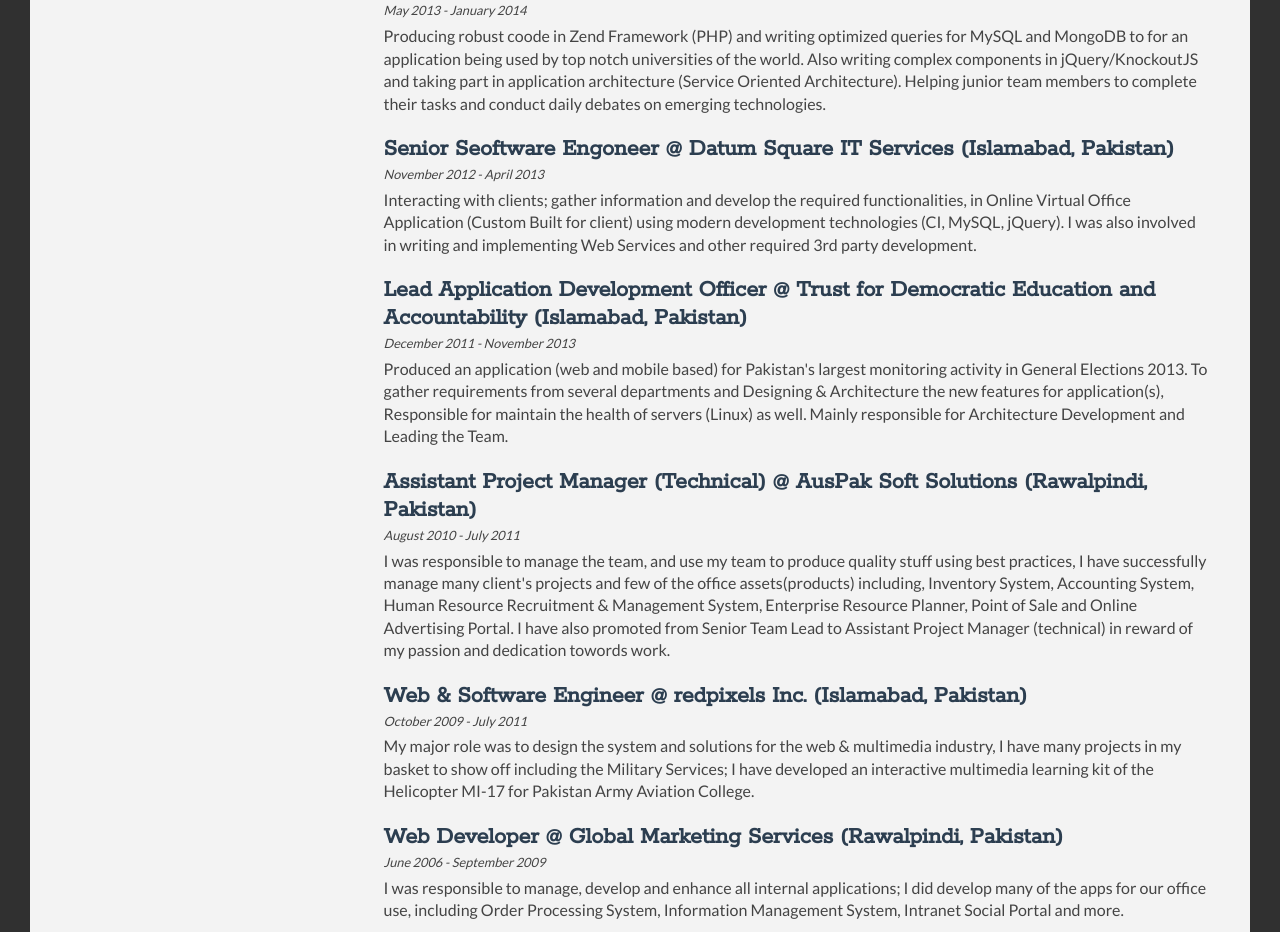
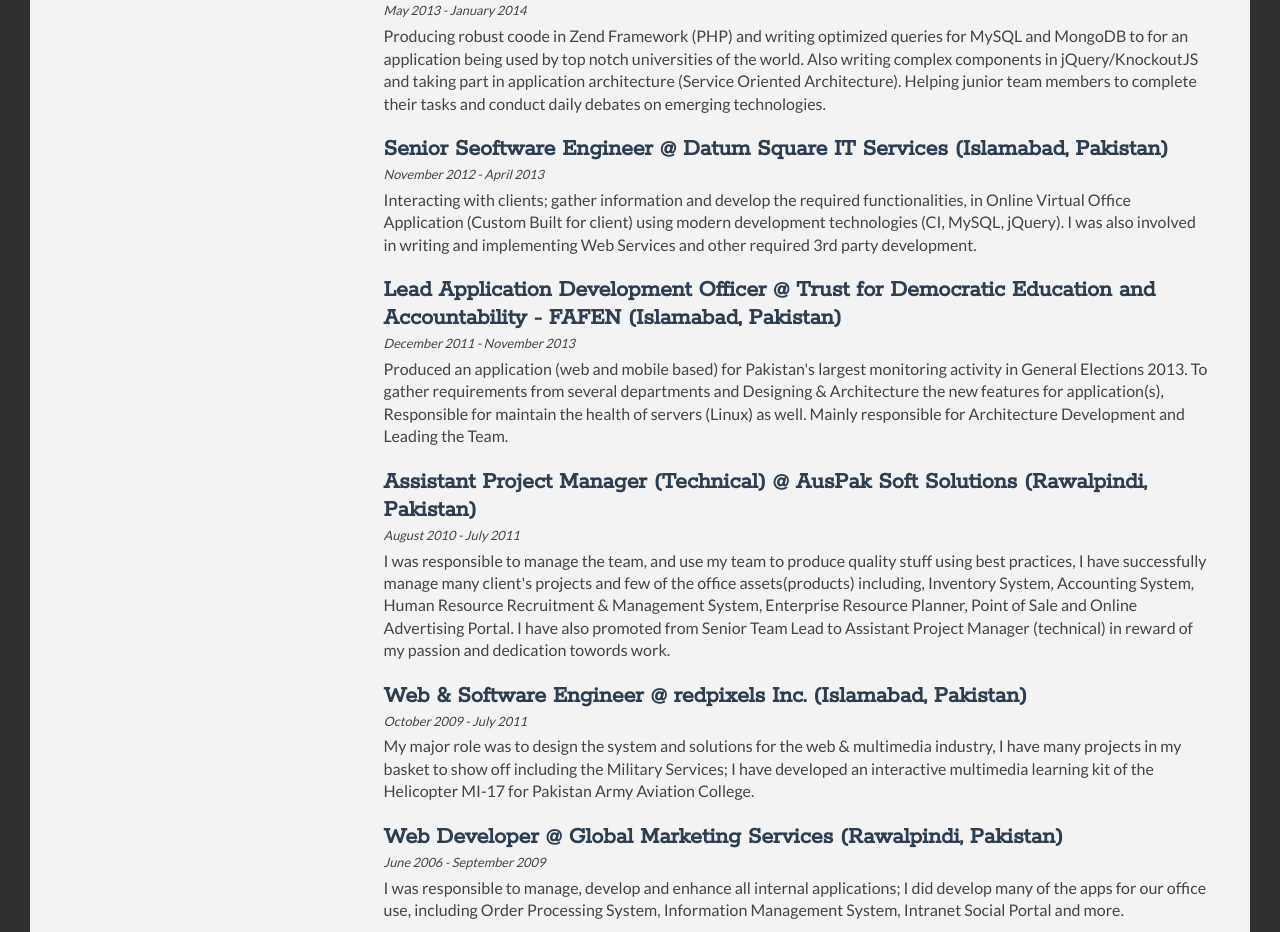
Before and after one commit to har256b/resume, a Vue app: page / in a window 1280 px wide. Shown: the part 1000-1932 px from the top of the page. Built offline with nearby package versions, Linux system fonts and the light colour scheme.

Commit message:
Fixed typos and updated experiences

```diff
--- a/src/components/Resume.vue
+++ b/src/components/Resume.vue
@@ -141,14 +141,14 @@
           description: 'Producing robust coode in Zend Framework (PHP) and writing optimized queries for MySQL and MongoDB to for an application being used by top notch universities of the world. Also writing complex components in jQuery/KnockoutJS and taking part in application architecture (Service Oriented Architecture). Helping junior team members to complete their tasks and conduct daily debates on emerging technologies.'
         },
         {
-          position: 'Senior Seoftware Engoneer',
+          position: 'Senior Seoftware Engineer',
           company: 'Datum Square IT Services (Islamabad, Pakistan)',
           duration: 'November 2012 - April 2013',
           description: 'Interacting with clients; gather information and develop the required functionalities, in Online Virtual Office Application (Custom Built for client) using modern development technologies (CI, MySQL, jQuery). I was also involved in writing and implementing Web Services and other required 3rd party development.'
         },
         {
           position: 'Lead Application Development Officer',
-          company: 'Trust for Democratic Education and Accountability (Islamabad, Pakistan)',
+          company: 'Trust for Democratic Education and Accountability - FAFEN (Islamabad, Pakistan)',
           duration: 'December 2011 - November 2013',
           description: 'Produced an application (web and mobile based) for Pakistan\'s largest monitoring activity in General Elections 2013. To gather requirements from several departments and Designing & Architecture the new features for application(s), Responsible for maintain the health of servers (Linux) as well. Mainly responsible for Architecture Development and Leading the Team.'
         },
```
